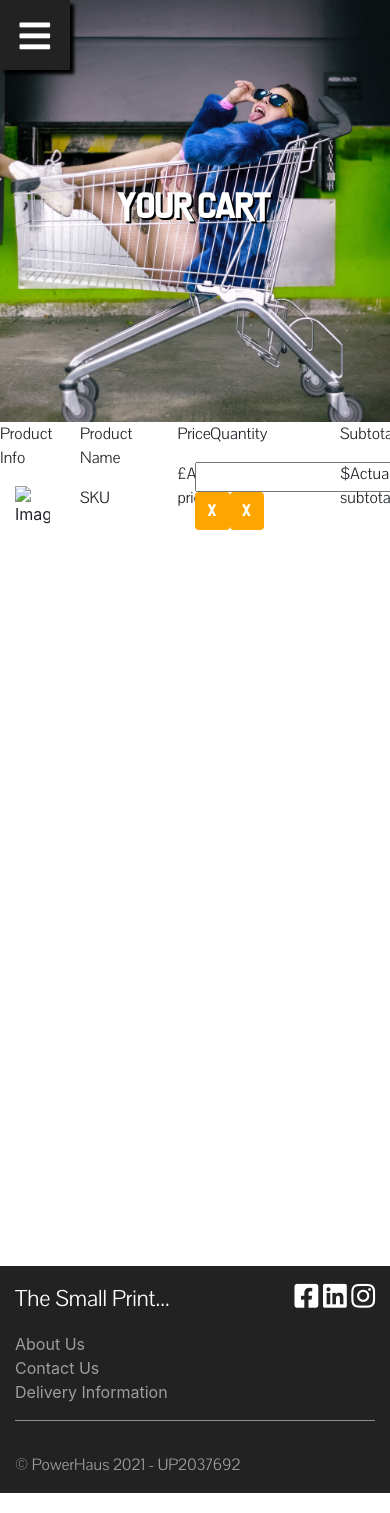
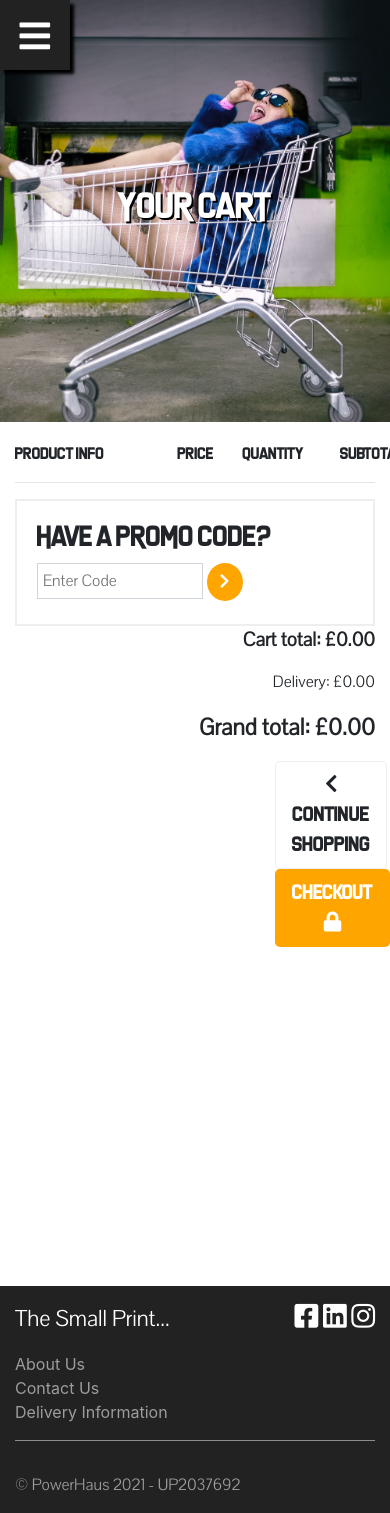
Before and after one commit to ShavingSeagull/PowerHaus, a Django app: page /cart/ in a window 390 px wide; the page is wider, and only the part inside the window is pictured. Run offline with Django 3.2, Linux system fonts and the light colour scheme; the visitor is signed in with stand-in values (Sample User, id 1); some libraries are stand-ins or nearby versions.

Commit message:
Styled and formatted Cart page. Needs responsiveness tweaks

```diff
--- a/cart/templates/cart/cart.html
+++ b/cart/templates/cart/cart.html
@@ -17,34 +17,79 @@
 
 <!-- Cart section -->
 <section class="container no-floating-footer">
-    <div class="row">
+    <div class="row cart-column-headers">
+        <p class="col-5 my-auto">Product Info</p>
+        <p class="col-2 my-auto">Price</p>
+        <p class="col-3 my-auto">Quantity</p>
+        <p class="col-2 my-auto">Subtotal</p>
+    </div>
+    <hr />
+    {% for item in cart_items %}
+    <div class="row cart-row">
         <div class="col-2">
             <div class="row">
-                <p>Product Info</p>
-                <img src="" class="col-12 img-fluid" alt="Image" />
+                <img src="{{ MEDIA_URL }}{{ item.product.image }}" class="col-12 img-fluid" alt="{{item.product.name}}" />
             </div>
         </div>
         <div class="col-3">
-            <p>Product Name</p>
-            <p>SKU</p>
+            <p>{{ item.product.name }}</p>
+            <p>SKU: {{ item.product.sku }}</p>
         </div>
-        <div class="col-1">
-            <p>Price</p>
-            <p>£Actual price</p>
+        <div class="col-2">
+            <p>£{{ item.product.price }}</p>
         </div>
-        <div class="col-4">
-            <p>Quantity</p>
+        <div class="col-3">
             <div class="row">
-                <input type="number" />
+                <form class="col-12">
+                    <input type="number" class="form-control" />
+                </form>
             </div>
             <div class="row">
-                <button class="btn brand-btn">X</button>
-                <button class="btn brand-btn">X</button>
+                <div class="col-12">
+                    <button class="btn brand-btn"><i class="fas fa-redo-alt"></i></button>
+                    <button class="btn brand-btn float-right"><i class="fas fa-trash-alt"></i></button>
+                </div>
             </div>
         </div>
         <div class="col-2">
-            <p>Subtotal</p>
-            <p>$Actual subtotal</p>
+            <p>£{{ item.item_total }}</p>
+        </div>
+    </div>
+    <hr />
+    {% endfor %}
+
+    <div class="row">
+        <div class="col-md-4">
+            <!-- Only shows discount entry for account holders -->
+            {% if user.is_authenticated %}
+            <form method="POST" class="promo-code">
+                {% csrf_token %}
+                <h3 class="promo-header">Have A Promo Code?</h3>
+                <input name="discount" type="text" placeholder="Enter Code" />
+                <button type="submit" class="btn brand-btn circle-btn">
+                    <i class="fas fa-chevron-right" aria-hidden="true"></i>
+                </button>
+                {% for message in messages %}
+                  <p class="promo-error">{{ message }}</p>
+                {% endfor %}
+              </form>
+              {% endif %}
+        </div>
+        <div class="offset-lg-4 col-md-6 col-lg-4 cart-total">
+            <p><strong>Cart total: £{{ subtotal }}</strong></p>
+            {% if discount_total %}
+            <p>Discount: -£{{ discount_total }}</p>
+            {% endif %}
+            <p>Delivery: £{{ shipping }}</p>
+            <p><strong>Grand total: £{{ total }}</strong></p>
+        </div>
+    </div>
+    <div class="row">
+        <div class="offset-8 col-4">
+            <a href="{% url 'protein' %}" class="btn btn-lg continue-shopping-btn">
+                <i class="fas fa-chevron-left" aria-hidden="true"></i>
+                 Continue shopping</a>
+            <a href="#" class="btn btn-lg brand-btn">Checkout <i class="fas fa-lock" aria-hidden="true"></i></a>
         </div>
     </div>
 </section>
--- a/cart/urls.py
+++ b/cart/urls.py
@@ -3,5 +3,5 @@ from .views import view_cart, add_to_cart
 
 urlpatterns = [
     path('', view_cart, name="cart"),
-    path('add-to-cart', add_to_cart, name="add_to_cart"),
+    path('add-to-cart/<id>', add_to_cart, name="add_to_cart"),
 ]
--- a/cart/views.py
+++ b/cart/views.py
@@ -6,7 +6,7 @@ def view_cart(request):
     """
     return render(request, "cart/cart.html")
 
-def add_to_cart(request):
+def add_to_cart(request, id):
     """
     Adds an item to the cart. The function is fired from the
     product page, where the quantity is automatically set to 1.
@@ -18,7 +18,7 @@ def add_to_cart(request):
     cart[id] = cart.get(id, quantity)
 
     request.session['cart'] = cart
-    return redirect(reverse('view-cart'))
+    return redirect(reverse('cart'))
 
 def adjust_cart(request, id):
     """
@@ -34,7 +34,7 @@ def adjust_cart(request, id):
         cart.pop(id)
 
     request.session['cart'] = cart
-    return redirect(reverse('view-cart'))
+    return redirect(reverse('cart'))
 
 
 def remove_from_cart(request, id):
@@ -45,4 +45,4 @@ def remove_from_cart(request, id):
     cart.pop(id)
 
     request.session['cart'] = cart
-    return redirect(reverse('view-cart'))
+    return redirect(reverse('cart'))
--- a/products/templates/products/products_item.html
+++ b/products/templates/products/products_item.html
@@ -13,7 +13,7 @@
         <div class="col-lg-6">
             <h3 class="product-header mt-5">{{ product.name }}</h3>
             <p class="product-price">£{{ product.price }}</p>
-            <a href="#" class="btn btn-lg brand-btn"><i class="fas fa-cart-plus"></i> Add to Cart</a>
+            <a href="{% url 'add_to_cart' product.id %}" class="btn btn-lg brand-btn"><i class="fas fa-cart-plus"></i> Add to Cart</a>
             <p class="mt-5">{{ product.description }}</p>
         </div>
     </div>
--- a/static/css/cart/cart.css
+++ b/static/css/cart/cart.css
@@ -5,3 +5,53 @@
     background-position: center;
 	min-height: 50%;
 }
+
+.cart-column-headers {
+    margin-top: 20px;
+}
+
+.cart-column-headers > p {
+    font-family: life_is_okayregular, 'Arial Black', sans-serif;
+}
+
+.cart-row {
+    align-items: center;
+}
+
+.cart-total {
+    text-align: right;
+}
+
+.cart-total :last-child {
+    font-size: 1.2em;
+}
+
+.continue-shopping-btn {
+    font-family: life_is_okayregular, 'Arial Black', sans-serif;
+    background-color: #fff;
+    border: 1px solid #eee;
+}
+
+.continue-shopping-btn:hover {
+    color: #FFA500;
+}
+
+.promo-code {
+    border: 2px solid #eee;
+    padding: 20px;
+}
+
+.promo-code > input {
+    padding: 5px;
+    border: 1px solid #CED4DA;
+    margin-bottom: 5px;
+}
+
+.promo-header {
+    margin-top: 0;
+    padding-top: 0;
+}
+
+.circle-btn {
+    border-radius: 50%;
+}
```
